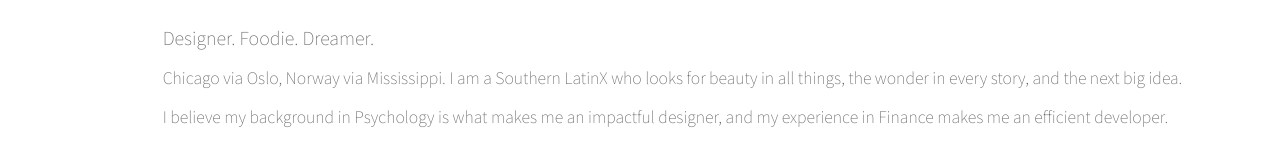
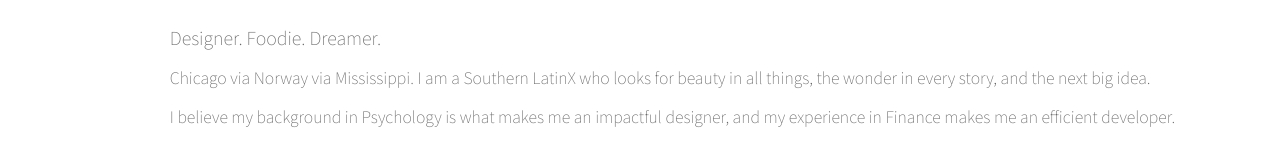
Before and after one commit to ZelmaSedano/react-portfolio, a React (Create React App) app in the folder portfolio/: page / in a window 1280 px wide. Shown: the part 1408-1563 px from the top of the page. Built offline with nearby package versions, Linux system fonts and the light colour scheme; the HTML template or start-up script is replaced by a standard one.

Commit message:
changing about slightly

```diff
--- a/portfolio/src/components/About.js
+++ b/portfolio/src/components/About.js
@@ -10,7 +10,7 @@ function About() {
 
         <p className='about-p'>Designer. Foodie. Dreamer.</p>
 
-        <p className='about-p-small'>Chicago via Oslo, Norway via Mississippi. I am a Southern LatinX who looks for beauty in all things, the wonder in every story, and the next big idea.</p>
+        <p className='about-p-small'>Chicago via Norway via Mississippi. I am a Southern LatinX who looks for beauty in all things, the wonder in every story, and the next big idea.</p>
 
         <p className='about-p-small'>I believe my background in Psychology is what makes me an impactful designer, and my experience in Finance makes me an efficient developer.</p>
 
```
